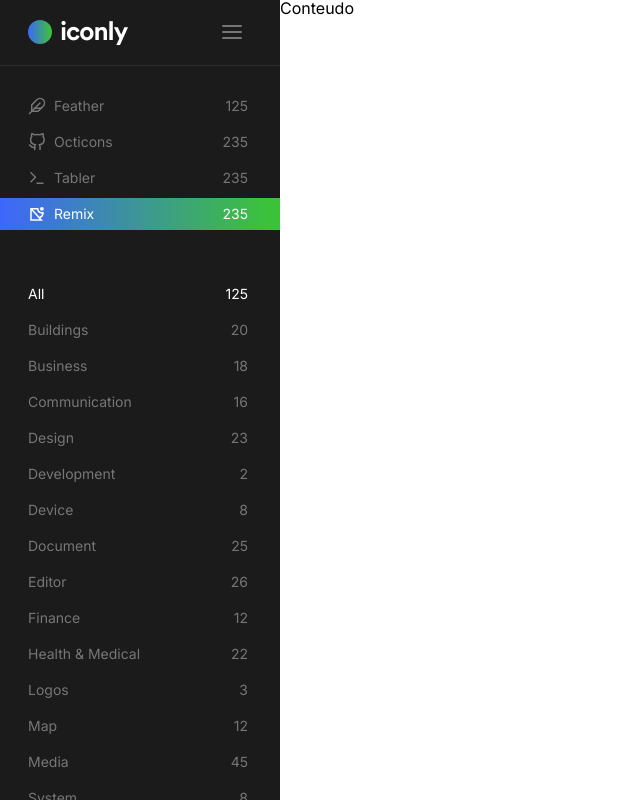
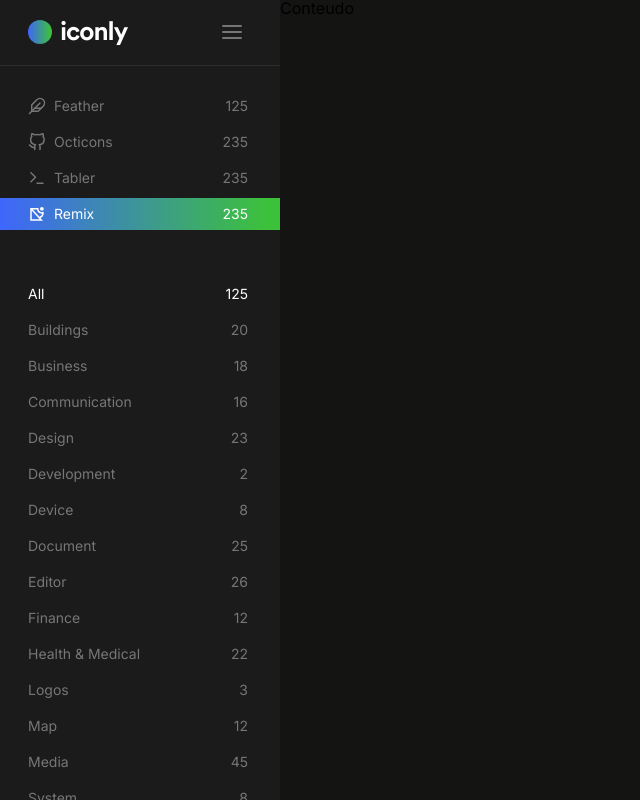
Before and after one commit to meluiz/iconly, a React (Create React App) app: page / in a window 1280 px wide. Shown: the whole page, without its empty margins (0-640 px from the left). Built offline with nearby package versions, Linux system fonts and the light colour scheme.

Commit message:
content  style structure

```diff
--- a/src/components/main/styles.ts
+++ b/src/components/main/styles.ts
@@ -1,5 +1,11 @@
-import styled from 'styled-components'
+import styled, { css } from 'styled-components'
 
-export const Wrapper = styled.aside`
+export const Wrapper = styled.aside`${({ theme }) => css`
   grid-area: content;
-`
+  display: flex;
+  flex-direction: column;
+  flex: content;
+  position: relative;
+  overflow: hidden;
+  background-color: ${theme.colors.background.primary};
+`}`
```
